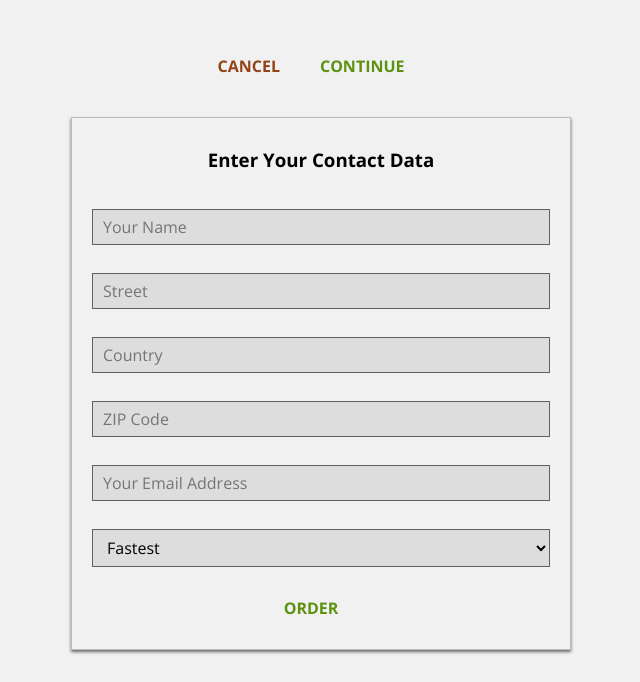
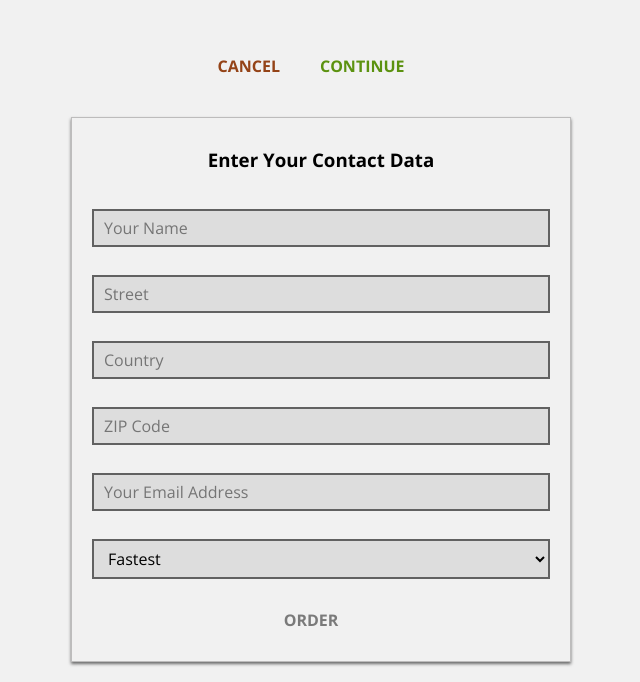
Before and after one commit to sachuverma/The-Burger-Builder, a React app: page /checkout/contact-data in a window 1280 px wide. Shown: the part 504-1186 px from the top of the page, without its empty margins (319-959 px from the left). Built offline with nearby package versions, Linux system fonts and the light colour scheme.

Commit message:
added form validation

```diff
--- a/src/components/UI/Button/Button.css
+++ b/src/components/UI/Button/Button.css
@@ -22,3 +22,8 @@
 .Danger {
   color: #944317;
 }
+
+.Button:disabled{
+  color: rgb(122, 122, 122);
+  cursor: not-allowed;
+}
--- a/src/components/UI/Button/Button.js
+++ b/src/components/UI/Button/Button.js
@@ -4,6 +4,7 @@ import classes from './Button.css';
 
 const button = (props) => (
   <button
+    disabled={props.disabled}
     className={[classes.Button, classes[props.btnType]].join(' ')}
     onClick={props.clicked}
   >
--- a/src/components/UI/Input/Input.css
+++ b/src/components/UI/Input/Input.css
@@ -12,7 +12,7 @@
 
 .InputElement{
   outline: none;
-  border: 1px solid rgb(97, 97, 97);
+  border: 2px solid rgb(97, 97, 97);
   background-color: #ddd;
   font: inherit;
   padding: 6px 10px;
@@ -25,3 +25,18 @@
   outline: none;
   background-color: rgb(197, 165, 124)26));
 }
+
+.Invalid{
+  border: 2px solid rgb(138, 20, 20);
+  background-color: rgba(255, 0, 0, 0.144);
+}
+
+.Valid{
+  border: 2px solid rgb(42, 109, 34);
+  background-color: rgba(13, 107, 34, 0.144);
+}
+
+.ValidationError {
+  color: rgb(116, 47, 47);
+  margin: 2px 0;
+}
--- a/src/components/UI/Input/Input.js
+++ b/src/components/UI/Input/Input.js
@@ -4,10 +4,15 @@ import classes from './Input.css'
 
 const input = (props) => {
   let inputElement = null;
+  const inputClasses = [classes.InputElement];
+
+  if(props.invalid && props.touched) inputClasses.push(classes.Invalid);
+  if(props.valid && props.touched) inputClasses.push(classes.Valid);
+
   switch(props.elementType){
     case ('input'):
       inputElement = <input
-          className={classes.InputElement}
+          className={inputClasses.join(' ')}
           {...props.elementConfig}
           value={props.value}
           onChange={props.changed}
@@ -16,7 +21,7 @@ const input = (props) => {
 
     case ('textarea'):
       inputElement = <textarea
-          className={classes.InputElement}
+          className={inputClasses.join(' ')}
           {...props.elementConfig}
           value={props.value}
           onChange={props.changed}
@@ -26,7 +31,7 @@ const input = (props) => {
       case ('select'):
         inputElement = (
           <select
-            className={classes.InputElement}
+            className={inputClasses.join(' ')}
             value={props.value}
             onChange={props.changed}>
             {props.elementConfig.options.map(option => (
@@ -42,18 +47,23 @@ const input = (props) => {
 
     default:
       inputElement = <input
-          className={classes.InputElement}
+          className={inputClasses.join(' ')}
           {...props.elementConfig}
           value={props.value}
           onChange={props.changed}
         />;
   }
 
+  let validationError = null;
+  if (props.invalid && props.touched) {
+      validationError = <span>{props.errMessage}</span>;
+  }
 
   return (
     <div className={classes.Input}>
       <label className={classes.Label}>{props.label}</label>
       {inputElement}
+      <span className={classes.validationError}>{validationError}</span>
     </div>
   );
 }
--- a/src/containers/Checkout/ContactData/ContactData.js
+++ b/src/containers/Checkout/ContactData/ContactData.js
@@ -15,7 +15,13 @@ class ContactData extends Component {
           type: 'text',
           placeholder: 'Your Name'
         },
-        value: ''
+        value: '',
+        validation: {
+          required: true
+        },
+        valid: false,
+        touched: false,
+        errorMessage: 'Enter Valid Alphabets'
       },
       street: {
         elementType: 'input',
@@ -23,7 +29,13 @@ class ContactData extends Component {
           type: 'text',
           placeholder: 'Street'
         },
-        value: ''
+        value: '',
+        validation: {
+          required: true
+        },
+        valid: false,
+        touched: false,
+        errorMessage: 'Enter Valid Alphabets'
       },
       country: {
         elementType: 'input',
@@ -31,7 +43,13 @@ class ContactData extends Component {
           type: 'text',
           placeholder: 'Country'
         },
-        value: ''
+        value: '',
+        validation: {
+          required: true
+        },
+        valid: false,
+        touched: false,
+        errorMessage: 'Enter Valid Alphabets'
       },
       zipcode: {
         elementType: 'input',
@@ -39,7 +57,15 @@ class ContactData extends Component {
           type: 'text',
           placeholder: 'ZIP Code'
         },
-        value: ''
+        value: '',
+        validation: {
+          required: true,
+          minLength: 6,
+          maxLength: 6
+        },
+        valid: false,
+        touched: false,
+        errorMessage: 'MinLength: 6 MaxLength: 6'
       },
       email: {
         elementType: 'input',
@@ -47,7 +73,14 @@ class ContactData extends Component {
           type: 'text',
           placeholder: 'Your Email Address'
         },
-        value: ''
+        value: '',
+        validation: {
+          required: true,
+          mail: true
+        },
+        valid: false,
+        touched: false,
+        errorMessage: 'Enter Valid Email Address'
       },
       deliveryMethod: {
         elementType: 'select',
@@ -57,9 +90,14 @@ class ContactData extends Component {
             {value: 'cheapest', displayValue: 'Cheapest'}
           ]
         },
-        value: 'fastest'
+        value: 'fastest',
+        validation: {
+          required: false
+        },
+        valid: true
       },
     },
+    formIsValid: false,
     loading: false
   };
 
@@ -91,6 +129,17 @@ class ContactData extends Component {
       });
   }
 
+  checkValidity(value, rules){
+    let isValid = true;
+
+    if(rules.required) isValid = value.trim() !== '' && isValid;
+    if(rules.mail) isValid = /^[a-zA-Z0-9.!#$%&'*+/=?^_`{|}~-]+@[a-zA-Z0-9-]+(?:\.[a-zA-Z0-9-]+)*$/.test(value) && isValid;
+    if(rules.minLength) isValid = value.length >= rules.minLength && isValid;
+    if(rules.maxLength) isValid = value.length <= rules.maxLength && isValid;
+
+    return isValid;
+  }
+
   inputChangedHandler = (event, inputIdentifier) => {
     const updatedOrderForm = {
       ...this.state.orderForm
@@ -99,11 +148,18 @@ class ContactData extends Component {
       ...updatedOrderForm[inputIdentifier]
     };
     updatedFormElement.value = event.target.value;
+    updatedFormElement.valid = this.checkValidity(updatedFormElement.value, updatedFormElement.validation);
+    updatedFormElement.touched = true;
     updatedOrderForm[inputIdentifier] = updatedFormElement;
-    this.setState({orderForm: updatedOrderForm});
-    // console.log(event.target.value);
-    // console.log(this.state.orderForm);
+
+    let formIsValid = true;
+    for(let inputIdentifier in updatedOrderForm){
+      formIsValid = updatedOrderForm[inputIdentifier].valid && formIsValid;
+    }
+
+    this.setState({orderForm: updatedOrderForm, formIsValid: formIsValid});
   }
+
 
   render() {
     const formElementsArray = [];
@@ -123,9 +179,12 @@ class ContactData extends Component {
             elementConfig={elem.config.elementConfig}
             value={elem.config.value}
             changed={(event) => this.inputChangedHandler(event, elem.id)}
+            invalid={!elem.config.valid}
+            touched={elem.config.touched}
+            errMessage={elem.config.errorMessage}
           />
         ))}
-        <Button btnType="Success">ORDER</Button>
+        <Button btnType="Success" disabled={!this.state.formIsValid}>ORDER</Button>
       </form>
     );
     if(this.state.loading) form = <Spinner />;
```
